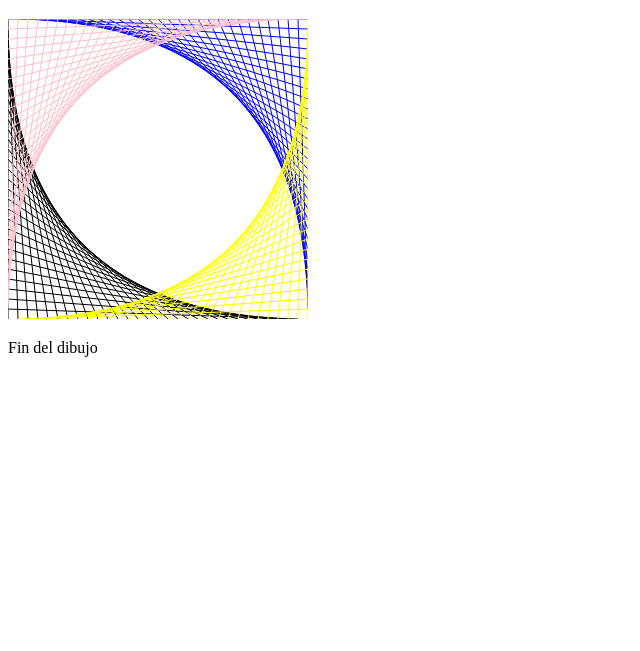
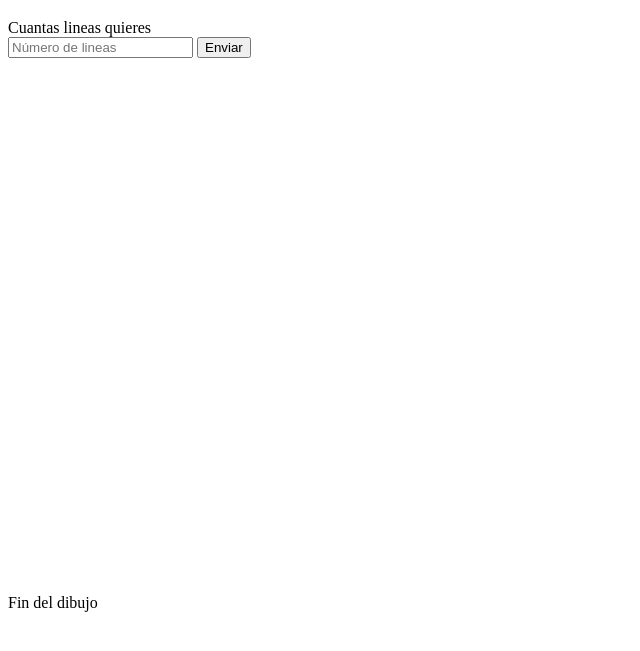
Before and after one commit to tinoco123/programacion_basica, a plain HTML site: page dibujo.html in a window 1280 px wide. Shown: the part 61-712 px from the top of the page, without its empty margins (0-640 px from the left). Drawn offline with Linux system fonts and the light colour scheme.

Commit message:
Nueva funcionalidad

```diff
--- a/dibujo.html
+++ b/dibujo.html
@@ -7,8 +7,12 @@
 </head>
 <body>
     <h1>Probando Canvas</h1>
+    <p>Cuantas lineas quieres <br>
+        <input type="text" name="" id="id_lineas" placeholder="Número de lineas">
+        <input type="button" name="" id="id_enviar_lineas" value="Enviar" >
 
-    <canvas width="300" height="300" id="dibujo">
+    </p>
+    <canvas width="500" height="500" id="dibujo">
 
     </canvas>
 
--- a/scripts/codigo.js
+++ b/scripts/codigo.js
@@ -1,5 +1,9 @@
 var can = document.getElementById("dibujo");
 var lienzo = can.getContext("2d");
+var num_lineas = document.getElementById("id_lineas")
+var boton_lineas = document.getElementById("id_enviar_lineas")
+
+
 
 function dibujar_linea(color,x1, y1, x2, y2)
 {
@@ -10,29 +14,36 @@ function dibujar_linea(color,x1, y1, x2, y2)
     lienzo.stroke();
     lienzo.closePath;
 }
-var limit = 30
+
+
+boton_lineas.addEventListener("click", dibujo_click);
+
+function dibujo_click(){
+    var lineas = parseInt(num_lineas.value);
+
+    var limit = lineas
+    espacio = can.height / limit;
     var l = 0
     var aumento = 0
-
-
     while (l < limit)
     {
-    dibujar_linea("black", 0, aumento, aumento, 300);
-    dibujar_linea("blue", 300, aumento, aumento, 0);
+        dibujar_linea("black", 0, aumento, aumento, can.height - 1);
+        dibujar_linea("blue", can.width - 1, aumento, aumento, 0);
 
-    aumento += 10;
+        aumento += espacio;
         l += 1;
-    console.log(l, aumento);
+
     }
     l = 0;
     aumento = 0
-var aumentoy = 300;
+    var aumentoy = can.height;
     while (l < limit)
     {
-    dibujar_linea("yellow", 300, aumento, aumentoy, 300);
+        dibujar_linea("yellow", can.width - 1, aumento, aumentoy, can.height - 1);
         dibujar_linea("pink", 0, aumento, aumentoy, 0);
 
-    aumento += 10;
-    aumentoy -= 10;
+        aumento += espacio;
+        aumentoy -= espacio;
         l += 1;
     }
+}
```
Lines whose indentation alone changed are shown as unchanged.
